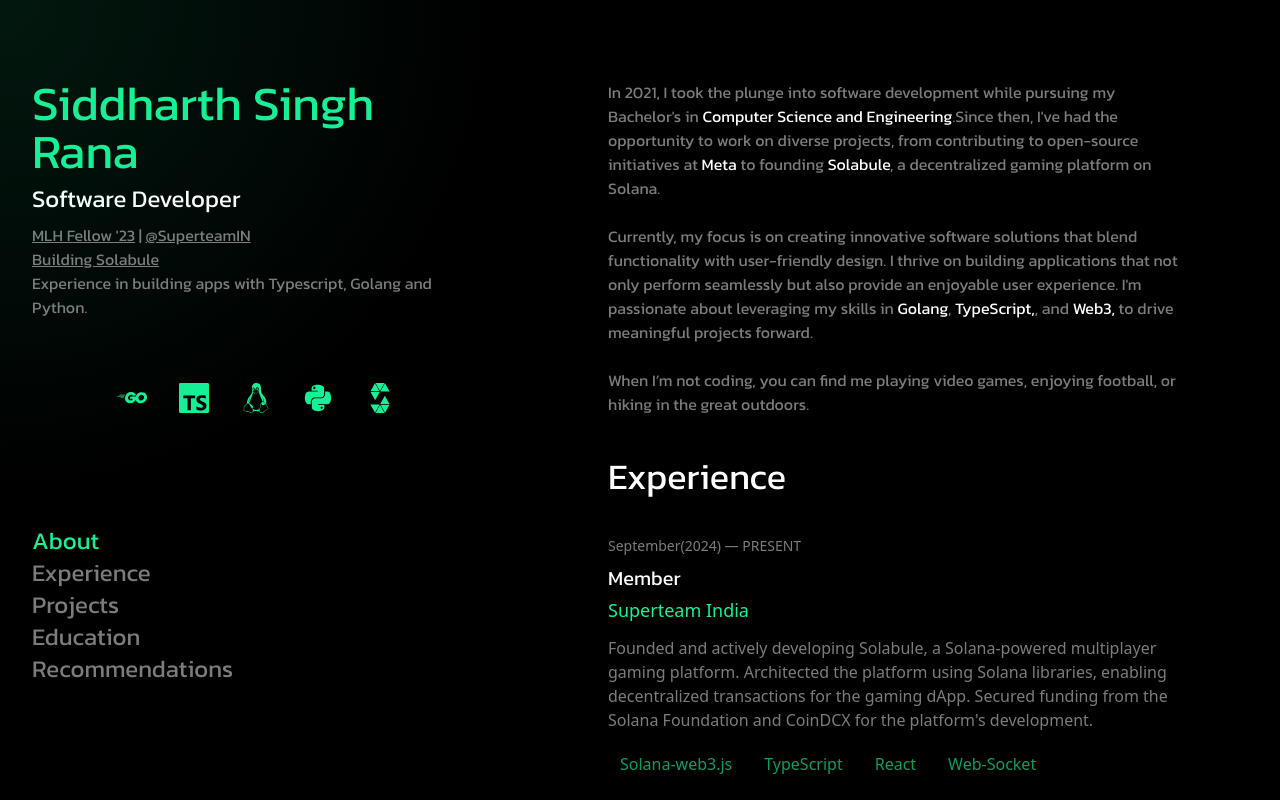
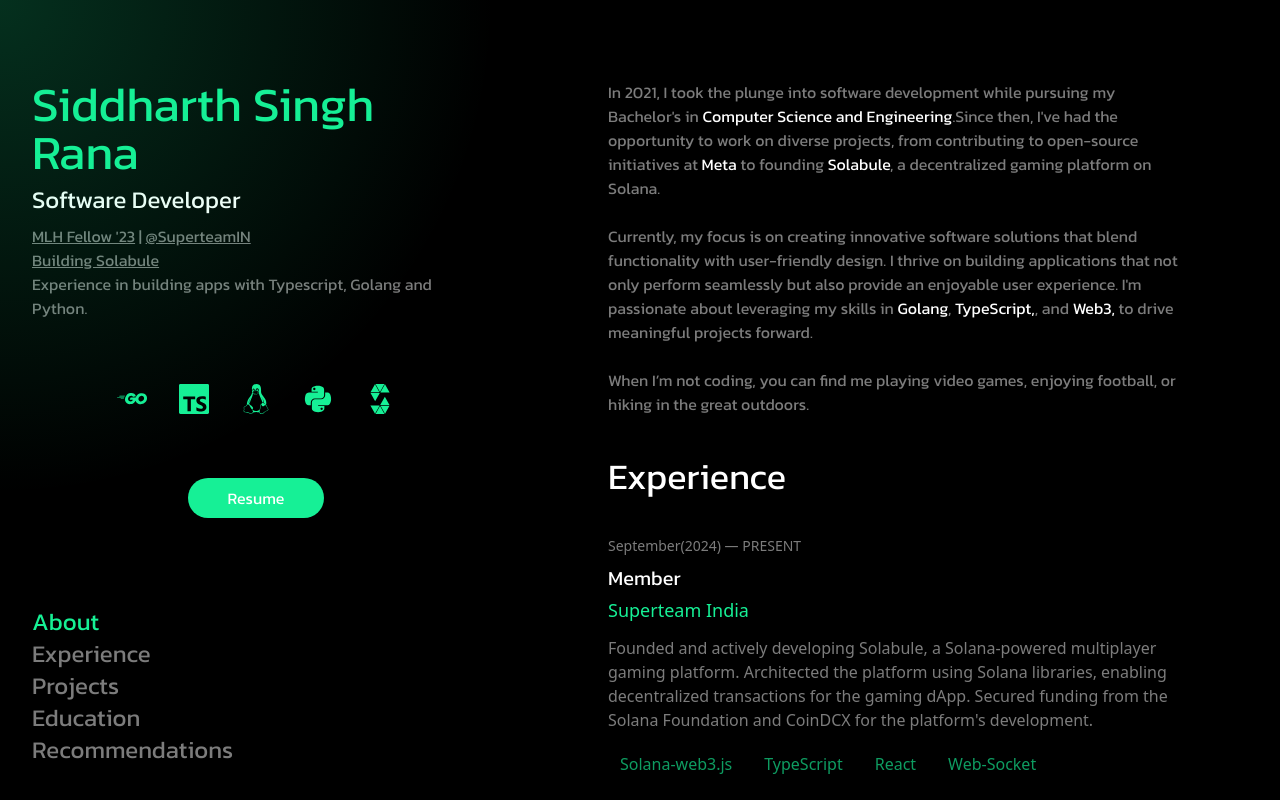
Before and after one commit to NIXBLACK11/updated-portfolio, a React (Vite) app: page / in a window 1280 px wide. Built offline with nearby package versions, Linux system fonts and the light colour scheme.

Commit message:
projects path

```diff
--- a/src/App.tsx
+++ b/src/App.tsx
@@ -2,16 +2,17 @@
 import { BrowserRouter, Route, Routes } from "react-router-dom";
 import { Landing } from './Pages/Landing';
 import MouseLight from './components/MouseLight';
+import { Projects } from './components/Projects';
 
 function App() {
   return (
-    <div className='bg-[#000000] h-screen w-screen'>
+    <div className='bg-[#000000] min-h-screen'>
       <BrowserRouter>
         <Routes>
           <Route path='/' element={<Landing />} />
-          {/* <Route path='/game' element={<GamePage />} /> */}
+          <Route path='/game' element={<Projects />} />
         </Routes>
-        <MouseLight color="22, 240, 150" size={1000} opacity={0.1} />
+        <MouseLight color="22, 240, 150" size={1000} opacity={0.2} />
       </BrowserRouter>
     </div>
   );
--- a/src/Pages/Landing.tsx
+++ b/src/Pages/Landing.tsx
@@ -1,15 +1,44 @@
 import { About } from "../components/About"
 import { ScrollSection } from "../components/Scroll"
+import { useState, useEffect } from 'react';
+
+const useScreenSize = () => {
+  const [isLargeScreen, setIsLargeScreen] = useState(window.innerWidth >= 1024);
+
+  useEffect(() => {
+    const handleResize = () => {
+      setIsLargeScreen(window.innerWidth >= 1024);
+    };
+
+    window.addEventListener('resize', handleResize);
+
+    // Cleanup event listener on component unmount
+    return () => window.removeEventListener('resize', handleResize);
+  }, []);
+
+  return isLargeScreen;
+};
 
 export const Landing = () => {
+    const isLargeScreen = useScreenSize();
+
     return (
-        <div className="flex h-screen overflow-hidden">
-            <div className="w-[40%] h-full">
+        (isLargeScreen) ?
+        <div className="flex h-screen bg-[#000000]">
+            <div className="w-[40%] max-h-screen min-h-screen overflow-hidden">
                 <About />
             </div>
             <div className="w-[60%] h-full overflow-y-auto">
                 <ScrollSection />
             </div>
+        </div> :
+        <div className="flex h-screen flex-col bg-[#000000]">
+            <div className="bg-[#000000]">
+                <About />
+            </div>
+            <div className="bg-[#000000]">
+                <ScrollSection />
+            </div>
         </div>
     )
 }
--- /dev/null
+++ b/src/Pages/Projects.tsx
@@ -0,0 +1,7 @@
+export const Projects = () => {
+    return (
+        <div>
+
+        </div>
+    )
+}
--- a/src/components/About.tsx
+++ b/src/components/About.tsx
@@ -32,7 +32,7 @@
         };
       }, []);
     return (
-        <div className="mx-8 flex justify-center items-center flex-col mt-20 mb-5 max-h-screen overflow-y-auto">
+        <div className="mx-8 flex justify-center items-center flex-col mt-20 mb-auto">
             <div>
                 <div className="font-custom text-[#16F096] text-5xl">Siddharth Singh Rana</div>
                 <div className="font-custom font-color text-2xl mt-2">Software Developer</div>
@@ -49,7 +49,16 @@
                     <FaPython className="text-[#16F096] m-4 text-3xl"/>
                     <SiSolidity className="text-[#16F096] m-4 text-3xl"/>
                 </div>
-                <div className="bg-transparent h-24"></div>
+                <div className="bg-transparent h-20 my-12 flex flex-col items-center">
+                    <div
+                        className="rounded-full bg-[#16F096] hover:bg-[#16f095a6] px-10 py-2 my-0 w-min font-custom font-color text-center"
+                        onClick={()=> {
+                            window.open('https://drive.google.com/file/d/1r2tcXrsFcVruSvMo9tjzeR8Nm1deM1mm/view?usp=sharing', '_blank');
+                        }}
+                    >
+                        Resume
+                    </div>
+                </div>
                 <a
                     className={`font-custom secondary-color text-2xl mt-4 hover:text-[#16f095a6] ${
                     activeSection === 'About' ? 'text-[#16f095]' : ''
--- a/src/components/ExpCard.tsx
+++ b/src/components/ExpCard.tsx
@@ -35,7 +35,7 @@
             {skills.map((skill, index) => (
             <span
                 key={index}
-                className={`px-3 py-1 rounded-full font-color text-[#16f095a6]`}
+                className={`px-3 py-1 rounded-full font-color font-color text-[#16f095a6]`}
             >
                 {skill.name}
             </span>
--- a/src/components/Projects.tsx
+++ b/src/components/Projects.tsx
@@ -1,6 +1,9 @@
+import { MdOutlineArrowOutward } from "react-icons/md"
 import { ProCard } from "./ProCard"
+import { useNavigate } from "react-router-dom"
 
 export const Projects = () => {
+    const navigate = useNavigate();
     return (
         <div className="w-full">
             <ProCard
@@ -59,6 +62,14 @@
                     { name: "Chrome Extensions" }
                 ]}
             />
+            <div
+                className="secondary-color font-custom hover:text-white underline text-1xl mt-8 inline-flex items-center"
+                onClick={() => {
+                    navigate('/projects');
+                }}
+            >
+                View all my projects<MdOutlineArrowOutward />
+            </div>
         </div>
     )
 }
```
